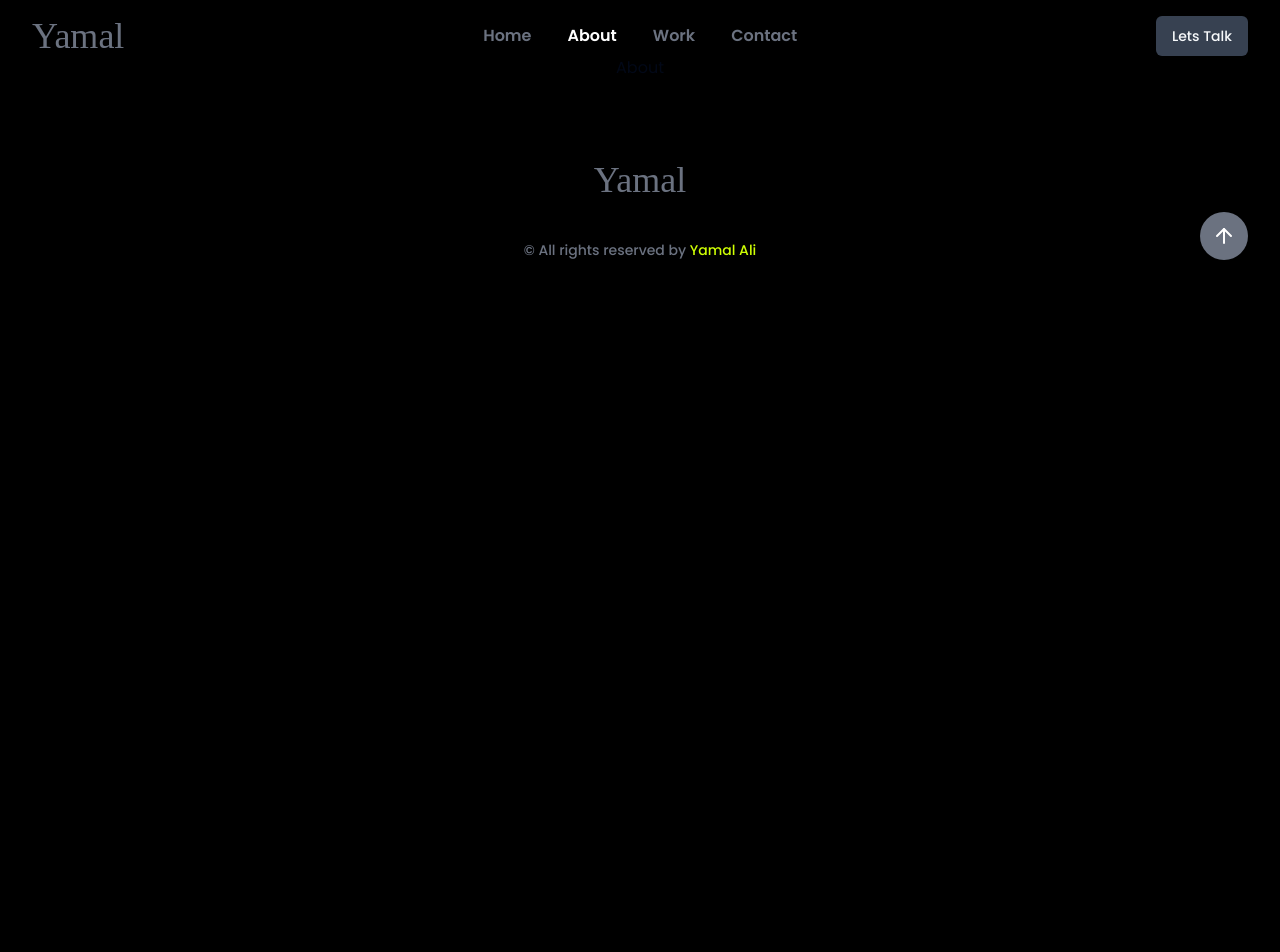
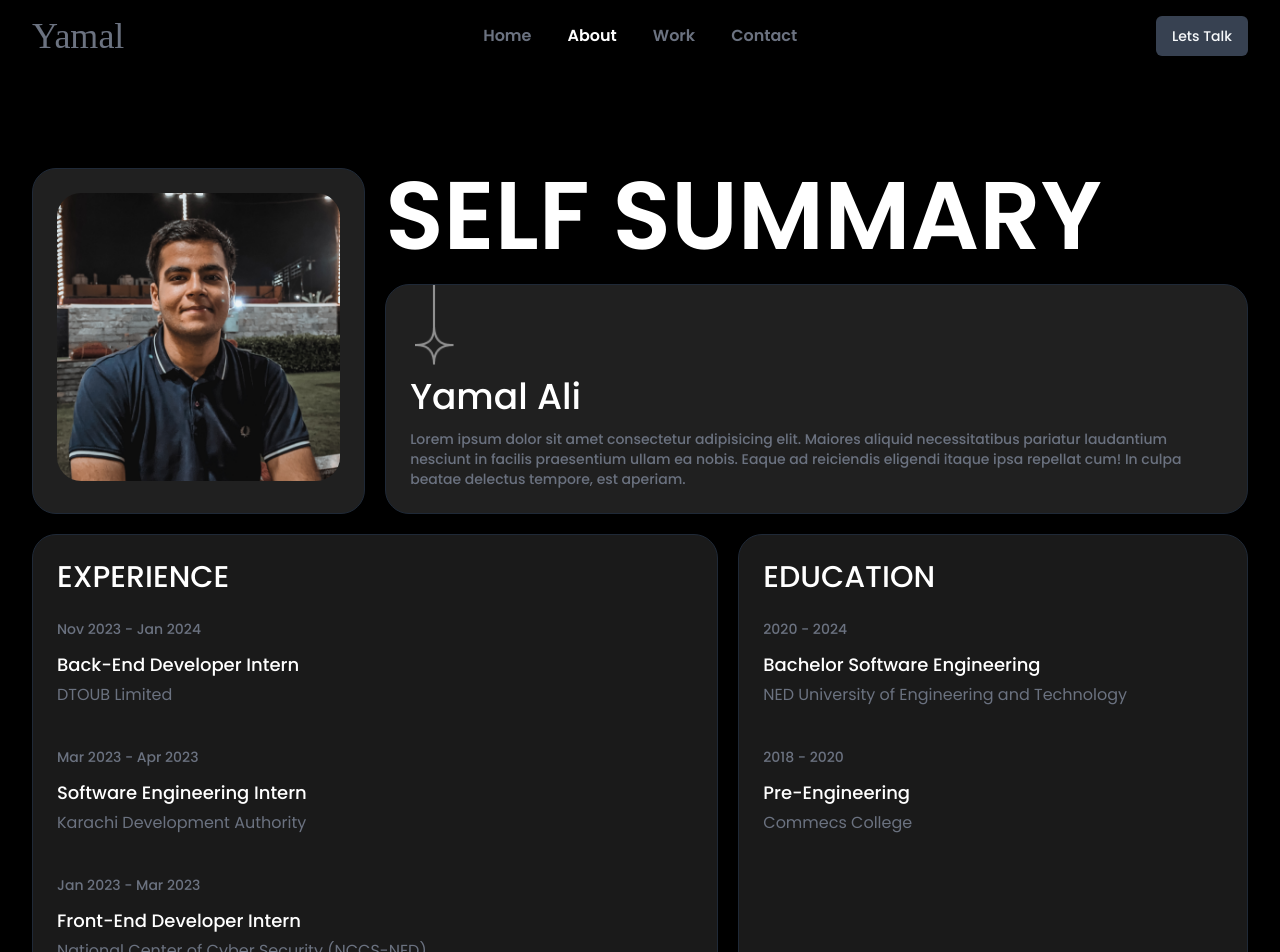
Before and after one commit to YamalAli770/portfolio, a React (Vite) app: page /about in a window 1280 px wide. Shown: the top 952 px of the page. Before the commit the page ends 800 px from the top, so only its background shows below. Built offline with nearby package versions, Linux system fonts and the light colour scheme; a web font is replaced by a local one.

Commit message:
completed about page

```diff
--- /dev/null
+++ b/src/components/about-grid/card-multi.tsx
@@ -0,0 +1,31 @@
+import { Card, CardContent, CardHeader } from "../ui/card"
+
+export interface CardMultiProps {
+    title: string,
+    items: {
+        period: string,
+        title: string,
+        description: string,
+    }[]
+};
+
+const CardMulti = ({ title, items }: CardMultiProps) => {
+  return (
+    <Card className="bg-card-bg-dark rounded-3xl border border-gray-800 text-left h-full">
+        <CardHeader className="text-white font-medium text-3xl uppercase">
+            {title}
+        </CardHeader>
+        <CardContent className="flex flex-col gap-10">
+            {items.map((item, index) => (
+                <div key={index} className="flex flex-col gap-1">
+                    <p className="text-gray-500 text-sm font-medium mb-2">{item.period}</p>
+                    <h1 className="text-white text-lg font-medium">{item.title}</h1>
+                    <p className="text-gray-500 text-">{item.description}</p>
+                </div>
+            ))}
+        </CardContent>
+    </Card>
+  )
+}
+
+export default CardMulti
--- /dev/null
+++ b/src/components/about-grid/education.tsx
@@ -0,0 +1,27 @@
+import CardMulti, { CardMultiProps } from "./card-multi"
+
+const educationDetails: CardMultiProps = {
+  title: "Education",
+  items: [
+    {
+      period: "2020 - 2024",
+      title: "Bachelor Software Engineering",
+      description: "NED University of Engineering and Technology"
+    },
+    {
+      period: "2018 - 2020",
+      title: "Pre-Engineering",
+      description: "Commecs College"
+    },
+  ]
+}
+
+const Education = () => {
+  return (
+    <div className="col-span-3">
+      <CardMulti {...educationDetails} />
+    </div>
+  )
+}
+
+export default Education
--- /dev/null
+++ b/src/components/about-grid/experience.tsx
@@ -0,0 +1,32 @@
+import CardMulti, { CardMultiProps } from "./card-multi"
+
+const experienceDetails: CardMultiProps = {
+  title: "Experience",
+  items: [
+    {
+      period: "Nov 2023 - Jan 2024",
+      title: "Back-End Developer Intern",
+      description: "DTOUB Limited"
+    },
+    {
+      period: "Mar 2023 - Apr 2023",
+      title: "Software Engineering Intern",
+      description: "Karachi Development Authority"
+    },
+    {
+      period: "Jan 2023 - Mar 2023",
+      title: "Front-End Developer Intern",
+      description: "National Center of Cyber Security (NCCS-NED)"
+    }
+  ]
+}
+
+const Experience = () => {
+  return (
+    <div className="col-span-4">
+      <CardMulti {...experienceDetails} />
+    </div>
+  )
+}
+
+export default Experience
--- /dev/null
+++ b/src/components/about-grid/main-grid.tsx
@@ -0,0 +1,17 @@
+import Education from "./education"
+import Experience from "./experience"
+import ProfilePic from "./profile-pic"
+import Summary from "./summary"
+
+const MainGrid = () => {
+  return (
+    <div className="grid grid-cols-7 gap-5 mt-28">
+        <ProfilePic />
+        <Summary />
+        <Experience />
+        <Education />
+    </div>
+  )
+}
+
+export default MainGrid
--- /dev/null
+++ b/src/components/about-grid/profile-pic.tsx
@@ -0,0 +1,13 @@
+import { Card, CardContent } from "../ui/card"
+
+const ProfilePic = () => {
+  return (
+    <Card className="col-span-2 rounded-3xl bg-card-bg-lighter pt-6 border border-gray-800">
+      <CardContent>
+        <img src="src/assets/profile-pic.jpg" alt="Profile" className="w-72 h-72 object-cover rounded-3xl" />
+      </CardContent>
+    </Card>
+  )
+}
+
+export default ProfilePic
--- /dev/null
+++ b/src/components/about-grid/summary.tsx
@@ -0,0 +1,22 @@
+import { Card, CardContent, CardHeader } from "../ui/card"
+
+const Summary = () => {
+  return (
+    <div className="col-span-5 flex flex-col gap-5">
+      <h1 className="text-gray-500 flex items-center gap-2">
+        <span className="text-8xl font-semibold text-white uppercase">Self Summary</span>
+      </h1>
+      <Card className="flex flex-col justify-between bg-card-bg-lighter border border-gray-800 h-full rounded-3xl">
+        <CardContent className="flex flex-col text-left gap-3">
+          <CardHeader className="p-0">
+            <img src="src/assets/hang-star-icon.png" alt="" className="w-12 h-20 object-contain" />
+          </CardHeader>
+          <h1 className="text-white text-4xl font-medium">Yamal Ali</h1>
+          <p className="text-gray-500 text-sm font-medium">Lorem ipsum dolor sit amet consectetur adipisicing elit. Maiores aliquid necessitatibus pariatur laudantium nesciunt in facilis praesentium ullam ea nobis. Eaque ad reiciendis eligendi itaque ipsa repellat cum! In culpa beatae delectus tempore, est aperiam.</p>
+        </CardContent>
+      </Card>
+    </div>
+  )
+}
+
+export default Summary
--- a/src/components/footer.tsx
+++ b/src/components/footer.tsx
@@ -1,11 +1,17 @@
 import { ArrowUp } from "lucide-react"
 
 const Footer = () => {
+  const scrollToTop = () => {
+    window.scrollTo({
+      top: 0,
+      behavior: "smooth"
+    })
+  }
   return (
     <div className="flex flex-col gap-10 my-20 relative">
       <div className="text-gray-500 font-kristi text-4xl">Yamal</div>
       <p className="text-gray-500 font-medium text-sm">© All rights reserved by <span className="text-main-accent">Yamal Ali</span></p>
-      <button className="absolute right-0 bottom-0 rounded-full bg-gray-500 p-3"><ArrowUp color="white" /></button>
+      <button className="absolute right-0 bottom-0 rounded-full bg-gray-500 p-3" onClick={() => scrollToTop()}><ArrowUp color="white" /></button>
     </div>
   )
 }
--- a/src/components/home-grid/work-together.tsx
+++ b/src/components/home-grid/work-together.tsx
@@ -4,7 +4,7 @@ import CardLinkIcon from "./card-link-icon"
 
 const WorkTogether = () => {
   return (
-    <Card className="bg-card-bg-dark border border-gray-800 col-span-5">
+    <Card className="bg-card-bg-dark border border-gray-800 col-span-5 rounded-3xl">
       <CardContent className="flex justify-between items-end py-12">
         <div className="text-white text-5xl font-medium">
           <h1>Let's work <span className="text-main-accent">together</span></h1>
--- a/src/routes/About.tsx
+++ b/src/routes/About.tsx
@@ -1,6 +1,10 @@
+import MainGrid from "@/components/about-grid/main-grid"
+
 const About = () => {
   return (
-    <div>About</div>
+    <div>
+      <MainGrid />
+    </div>
   )
 }
 
```
Also changed, not shown: src/assets/hang-star-icon.png (added).
